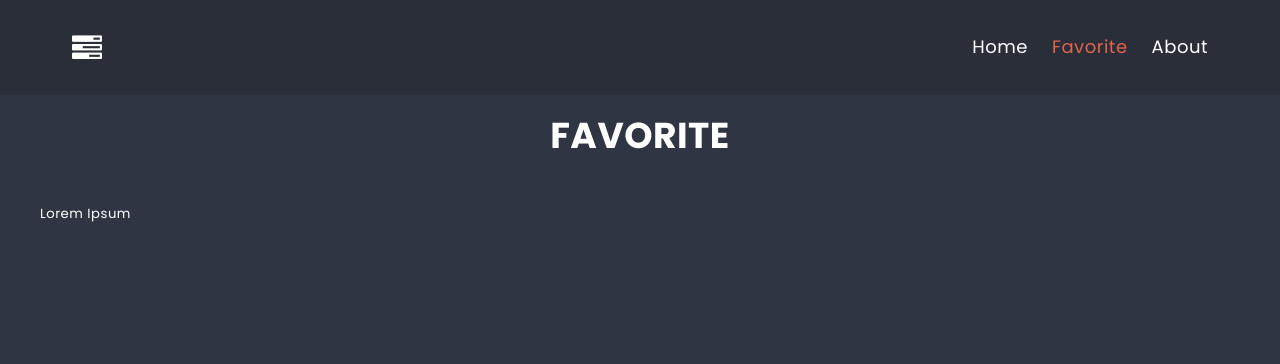
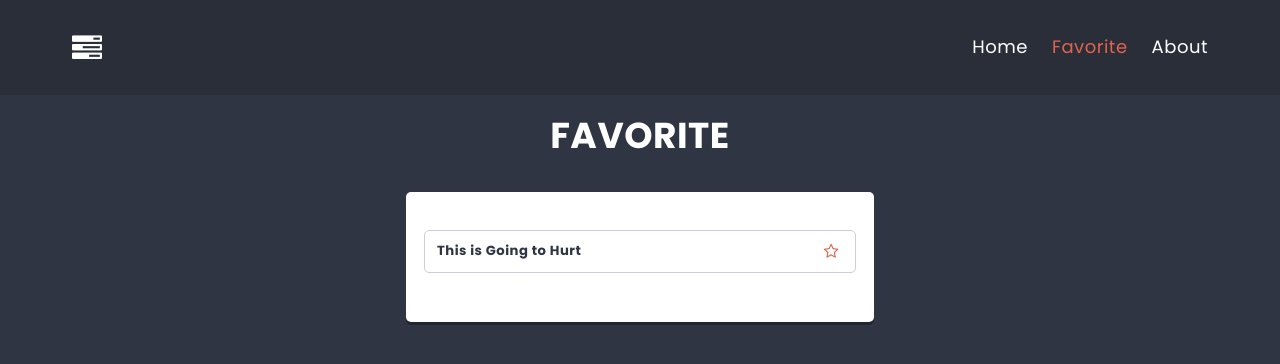
Before and after one commit to Vincerre/react-project, a React (Create React App) app: page /favorite in a window 1280 px wide. Shown: the top 364 px of the page. Built offline with nearby package versions, Linux system fonts and the light colour scheme.

Commit message:
add favorite page funcionality

```diff
--- a/src/components/Card/Card.js
+++ b/src/components/Card/Card.js
@@ -1,7 +1,26 @@
-import styles from "./Card.module.scss";
+import styles from './Card.module.scss';
+import { useDispatch } from 'react-redux';
+import { like } from '../../redux/store.js';
 
 const Card = (props) => {
-  return <li className={styles.card}>{props.title}</li>;
+  const dispatch = useDispatch();
+  console.log(props.isFavorite);
+  const handleClick = (e) => {
+    e.preventDefault();
+    dispatch(like(props.id));
+  };
+  return (
+    <li className={styles.card}>
+      {props.title}
+      <button
+        className={
+          props.isFavorite ? styles.isFavorite : styles.like
+        }
+        onClick={handleClick}>
+        <i className="fa fa-star-o" />
+      </button>
+    </li>
+  );
 };
 
 export default Card;
--- a/src/components/Card/Card.module.scss
+++ b/src/components/Card/Card.module.scss
@@ -11,3 +11,17 @@
     justify-content: space-between;
     font-weight: bold;
 }
+
+.like{
+    background-color: white;
+    border: none;
+    cursor: pointer;
+}
+
+.isFavorite{
+    background-color: white;
+    border: none;
+    cursor: pointer;
+    color: $color-warning;
+    transform: scale(1.2);
+}
--- a/src/components/CardForm/CardForm.js
+++ b/src/components/CardForm/CardForm.js
@@ -9,6 +9,7 @@ const CardForm = (props) => {
   const dispatch = useDispatch();
 
   const [title, setTitle] = useState('');
+
   const handleSubmit = (e) => {
     e.preventDefault();
     dispatch(addCard({ title, columnId: props.columnId }));
@@ -17,7 +18,10 @@ const CardForm = (props) => {
 
   return (
     <form className={styles.cardForm} onSubmit={handleSubmit}>
-      <TextInput value={title} onChange={(e) => setTitle(e.target.value)} />
+      <TextInput
+        value={title}
+        onChange={(e) => setTitle(e.target.value)}
+      />
       <Button>Add card</Button>
     </form>
   );
--- a/src/components/Column/Column.js
+++ b/src/components/Column/Column.js
@@ -5,7 +5,9 @@ import { useSelector } from 'react-redux';
 import { getFilteredCards } from '../../redux/store';
 
 const Column = (props) => {
-  const cards = useSelector((state) => getFilteredCards(state, props.id));
+  const cards = useSelector((state) =>
+    getFilteredCards(state, props.id)
+  );
 
   return (
     <article className={styles.column}>
@@ -15,7 +17,12 @@ const Column = (props) => {
       </h2>
       <ul className={styles.cards}>
         {cards.map((card) => (
-          <Card key={card.id} title={card.title} />
+          <Card
+            key={card.id}
+            title={card.title}
+            id={card.id}
+            isFavorite={card.isFavorite}
+          />
         ))}
       </ul>
       <CardForm columnId={props.id} />
--- a/src/components/Favorite/Favorite.js
+++ b/src/components/Favorite/Favorite.js
@@ -1,10 +1,27 @@
+import styles from './Favorite.module.scss';
 import PageTitle from '../PageTitle/PageTitle';
+import Card from '../Card/Card';
+import Container from '../Container/Container';
+import { useSelector } from 'react-redux';
+import { getFavoriteCards } from '../../redux/store';
 
 const Favorite = () => {
+  const cards = useSelector(getFavoriteCards);
   return (
-    <div>
+    <div className={styles.container}>
       <PageTitle>Favorite</PageTitle>
-      <p>Lorem Ipsum</p>
+      <article className={styles.column}>
+        <ul className={styles.cards}>
+          {cards.map((card) => (
+            <Card
+              key={card.id}
+              title={card.title}
+              id={card.id}
+              isFavorite={card.isFavorite}
+            />
+          ))}
+        </ul>
+      </article>
     </div>
   );
 };
--- a/src/components/Favorite/Favorite.module.scss
+++ b/src/components/Favorite/Favorite.module.scss
@@ -0,0 +1,26 @@
+@use "sass:math";
+@import '../../styles/settings.scss';
+
+.container{
+    display: flex;
+    flex-direction: column;
+    align-items: center;
+}
+
+.cards {
+    padding: math.div($base-size, 2) 0;
+  }
+
+  .column {
+    width: calc(40% - 12px);
+    background: $color-light;
+    margin: 0 $base-size $base-size 0;
+    padding: ($base-size * 1.5);
+    border-radius: $radius;
+    box-shadow: 0 math.div($base-size, 4) 0 rgba(0,0,0,0.3);
+    color: $color-dark;
+
+    &:last-child {
+      margin: 0 0 $base-size 0;
+    }
+  }
--- a/src/redux/initialState.js
+++ b/src/redux/initialState.js
@@ -27,17 +27,42 @@ const initialState = {
   ],
 
   cards: [
-    { id: '1', columnId: 1, title: 'This is Going to Hurt', isFavorite: false },
+    {
+      id: '1',
+      columnId: 1,
+      title: 'This is Going to Hurt',
+      isFavorite: true,
+    },
     {
       id: '2',
       columnId: 1,
       title: 'Interpreter of Maladies',
       isFavorite: false,
     },
-    { id: '3', columnId: 2, title: 'Harry Potter', isFavorite: false },
-    { id: '4', columnId: 2, title: 'Star Wars', isFavorite: false },
-    { id: '5', columnId: 3, title: 'The Witcher', isFavorite: false },
-    { id: '6', columnId: 3, title: 'Skyrim', isFavorite: false },
+    {
+      id: '3',
+      columnId: 2,
+      title: 'Harry Potter',
+      isFavorite: false,
+    },
+    {
+      id: '4',
+      columnId: 2,
+      title: 'Star Wars',
+      isFavorite: false,
+    },
+    {
+      id: '5',
+      columnId: 3,
+      title: 'The Witcher',
+      isFavorite: false,
+    },
+    {
+      id: '6',
+      columnId: 3,
+      title: 'Skyrim',
+      isFavorite: false,
+    },
   ],
   lists: [
     {
--- a/src/redux/store.js
+++ b/src/redux/store.js
@@ -7,7 +7,9 @@ import { strContains } from '../utils/strContains';
 
 export const getFilteredCards = ({ cards, search }, columnId) =>
   cards.filter(
-    (card) => card.columnId === columnId && strContains(card.title, search)
+    (card) =>
+      card.columnId === columnId &&
+      strContains(card.title, search)
   );
 
 export const getListById = ({ lists }, listId) =>
@@ -18,35 +20,73 @@ export const getColumnsByList = ({ columns }, listId) =>
 
 export const getAllLists = (state) => state.lists;
 
+export const getFavoriteCards = (state) =>
+  state.cards.filter((card) => card.isFavorite === true);
+
 // action creators
 
-export const addColumn = (payload) => ({ type: 'ADD_COLUMN', payload });
+export const addColumn = (payload) => ({
+  type: 'ADD_COLUMN',
+  payload,
+});
 
-export const addCard = (payload) => ({ type: 'ADD_CARD', payload });
+export const addCard = (payload) => ({
+  type: 'ADD_CARD',
+  payload,
+});
 
-export const addList = (payload) => ({ type: 'ADD_LIST', payload });
+export const addList = (payload) => ({
+  type: 'ADD_LIST',
+  payload,
+});
 
-export const searching = (payload) => ({ type: 'SEARCH_UPDATE', payload });
+export const searching = (payload) => ({
+  type: 'SEARCH_UPDATE',
+  payload,
+});
+
+export const like = (payload) => ({
+  type: 'TOGGLE_CARD_FAVORITE',
+  payload,
+});
 
 const reducer = (state, action) => {
   switch (action.type) {
     case 'ADD_COLUMN':
       return {
         ...state,
-        columns: [...state.columns, { ...action.payload, id: shortid() }],
+        columns: [
+          ...state.columns,
+          { ...action.payload, id: shortid() },
+        ],
       };
     case 'ADD_CARD':
       return {
         ...state,
-        cards: [...state.cards, { ...action.payload, id: shortid() }],
+        cards: [
+          ...state.cards,
+          { ...action.payload, id: shortid() },
+        ],
       };
     case 'ADD_LIST':
       return {
         ...state,
-        lists: [...state.lists, { ...action.payload, id: shortid() }],
+        lists: [
+          ...state.lists,
+          { ...action.payload, id: shortid() },
+        ],
       };
     case 'SEARCH_UPDATE':
       return { ...state, search: action.payload };
+    case 'TOGGLE_CARD_FAVORITE':
+      return {
+        ...state,
+        cards: state.cards.map((card) =>
+          card.id === action.payload
+            ? { ...card, isFavorite: !card.isFavorite }
+            : card
+        ),
+      };
     default:
       return state;
   }
@@ -55,7 +95,8 @@ const reducer = (state, action) => {
 const store = createStore(
   reducer,
   initialState,
-  window.__REDUX_DEVTOOLS_EXTENSION__ && window.__REDUX_DEVTOOLS_EXTENSION__()
+  window.__REDUX_DEVTOOLS_EXTENSION__ &&
+    window.__REDUX_DEVTOOLS_EXTENSION__()
 );
 
 export default store;
```
Also changed, not shown: src/components/ColumnForm/ColumnForm.js (+9 -2 lines), src/components/NavBar/NavBar.js (+15 -3 lines).
